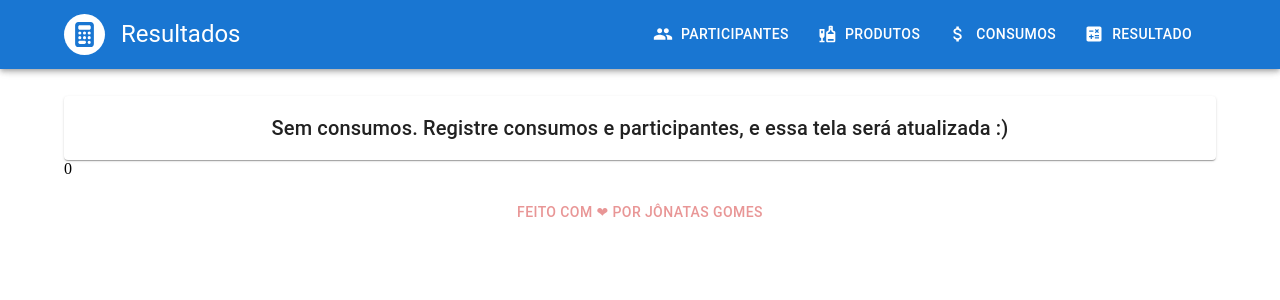
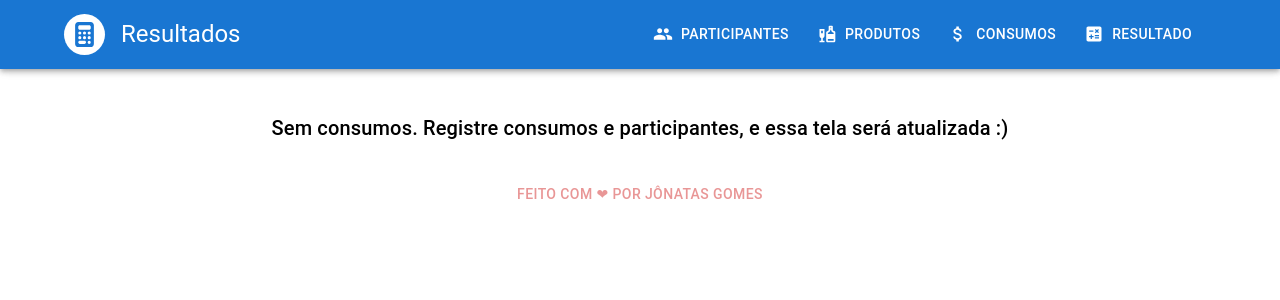
Before and after one commit to jonatas1n/divide-ai, a React (Vite) app: page /conta-bar/result in a window 1280 px wide. Shown: the top 300 px of the page. Built offline with nearby package versions, Linux system fonts and the light colour scheme.

Commit message:
fix: redo result layout

```diff
--- a/src/pages/Result/index.tsx
+++ b/src/pages/Result/index.tsx
@@ -39,6 +39,7 @@ export const Result = () => {
 
   return (
     <Container title="Resultados">
+      {Object.keys(updatedGuestsCosts).length !== 0 ? (
         <Stack spacing={2}>
           <Card>
             <Table>
@@ -46,29 +47,28 @@ export const Result = () => {
                 {Object.entries(updatedGuestsCosts).map(([guestID, cost]) => (
                   <TableRow key={guestID}>
                     <TableCell>
-                    <Typography variant="h6">{guests[guestID].name}</Typography>
+                      <Typography variant="h6">
+                        {guests[guestID].name}
+                      </Typography>
                     </TableCell>
                     <TableCell align="right">
                       <Typography variant="h6">$ {cost.toFixed(2)}</Typography>
                     </TableCell>
                   </TableRow>
                 ))}
-              {Object.keys(updatedGuestsCosts).length === 0 && (
-                <Typography variant="h6" align="center" p={2}>
-                  Sem consumos. Registre consumos e participantes, e essa tela
-                  será atualizada :)
-                </Typography>
-              )}
               </TableBody>
             </Table>
           </Card>
-        {Object.keys(updatedGuestsCosts).length && (
           <Typography pr={2} variant="h6" align="right">
-            {" "}
             Total: $ {totalCost.toFixed(2)}
           </Typography>
+        </Stack>
+      ) : (
+        <Typography variant="h6" align="center" p={2}>
+          Sem consumos. Registre consumos e participantes, e essa tela será
+          atualizada :)
+        </Typography>
       )}
-      </Stack>
     </Container>
   );
 };
```
Lines whose indentation alone changed are shown as unchanged.
